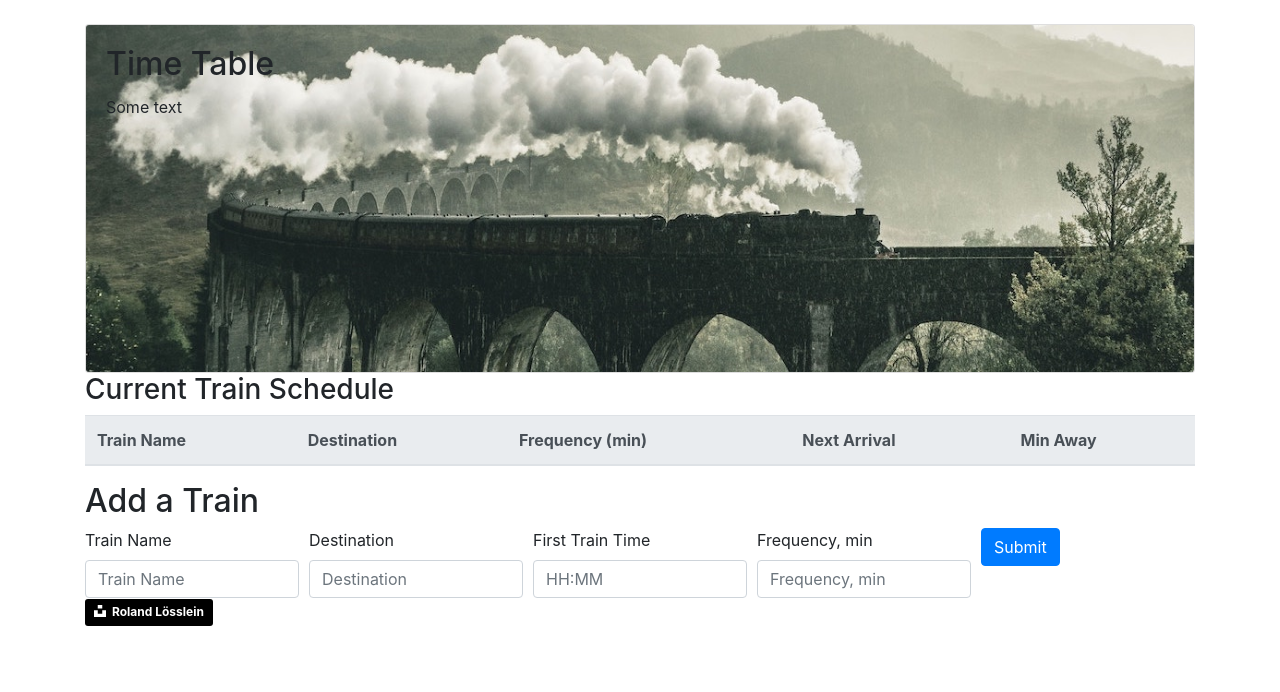
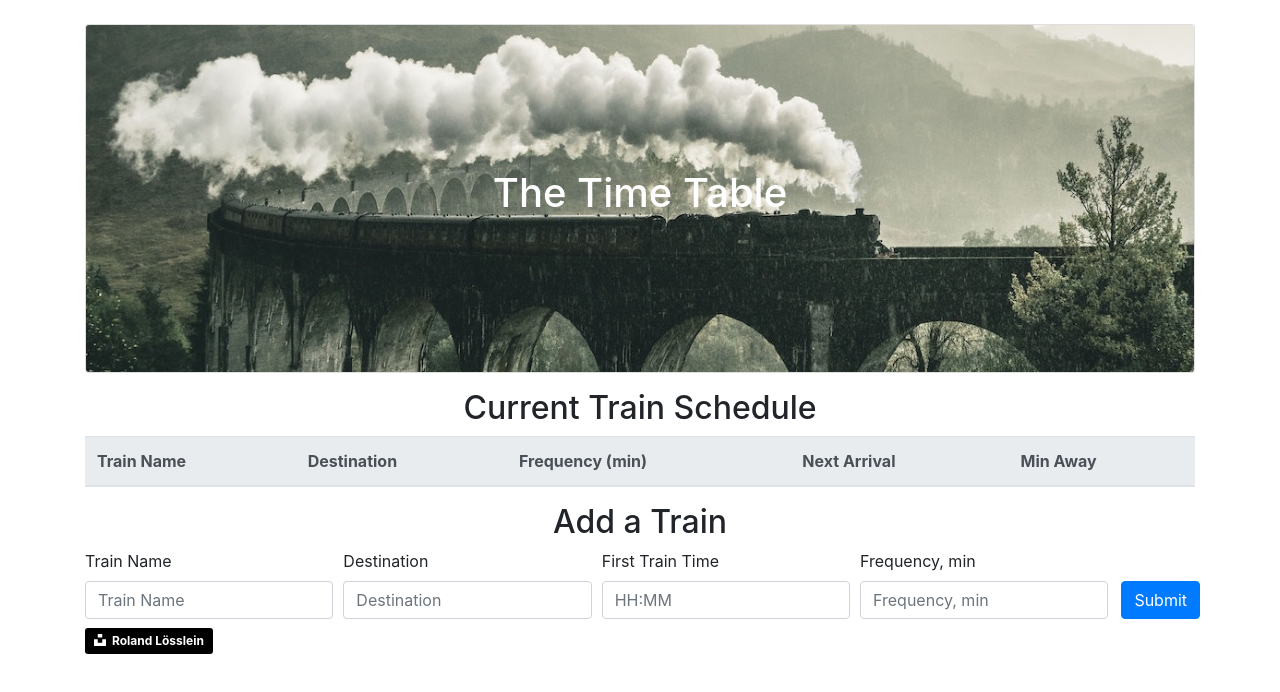
Before and after one commit to mike-4040/train-table, a plain HTML site: page index.html in a window 1280 px wide. Drawn offline with nearby package versions, Linux system fonts and the light colour scheme; no server answers.

Commit message:
Added some styling

```diff
--- a/index.html
+++ b/index.html
@@ -28,13 +28,12 @@
           class="card-img"
           alt="Scenic Train"
         />
-        <div class="card-img-overlay">
-          <h2 class="card-title">Time Table</h2>
-          <p class="card-text">Some text</p>
+        <div class="card-img-overlay mt-md-5 pt-sm-5">
+          <h1 class="card-title text-white text-center mt-md-5">The Time Table</h2>
         </div>
       </div>
-      <h3>Current Train Schedule</h3>
-      <table class="table">
+      <h2 class="mt-3 text-center">Current Train Schedule</h3>
+      <table class="table table-striped">
         <thead class="thead-light">
           <tr>
             <th scope="col">Train Name</th>
@@ -46,52 +45,52 @@
         </thead>
         <tbody></tbody>
       </table>
-      <h2>Add a Train</h2>
+      <h2 class="text-center">Add a Train</h2>
       <form>
         <div class="form-row">
-          <div class="col">
+          <div class="col-sm-6 col-md">
             <label for="in-train-name">Train Name</label>
             <input
               type="text"
-              class="form-control"
+              class="form-control mb-2"
               required="required"
               placeholder="Train Name"
               id="in-train-name"
             />
           </div>
-          <div class="col">
+          <div class="col-sm-6 col-md">
             <label for="in-train-destination">Destination</label>
             <input
               type="text"
-              class="form-control"
+              class="form-control mb-2"
               required="required"
               placeholder="Destination"
               id="in-destination"
             />
           </div>
-          <div class="col">
+          <div class="col-sm-6 col-md">
             <label for="in-first-train">First Train Time</label>
             <input
               type="text"
               pattern="([01]?[0-9]|2[0-3]):[0-5][0-9]"
               required="required"
-              class="form-control"
+              class="form-control mb-2"
               placeholder="HH:MM"
               id="in-first-train"
             />
           </div>
-          <div class="col">
+          <div class="col-sm-6 col-md">
             <label for="in-frequency">Frequency, min</label>
             <input
               type="number"
-              class="form-control"
+              class="form-control mb-2"
               required="required"
               placeholder="Frequency, min"
               id="in-frequency"
             />
           </div>
-          <div class="col">
-            <button type="submit" class="btn btn-primary mb-2" id="in-btn">
+          <div class="d-flex align-items-end">
+            <button type="submit" class="btn btn-primary mb-2 ml-2" id="in-btn">
               Submit
             </button>
           </div>
```
